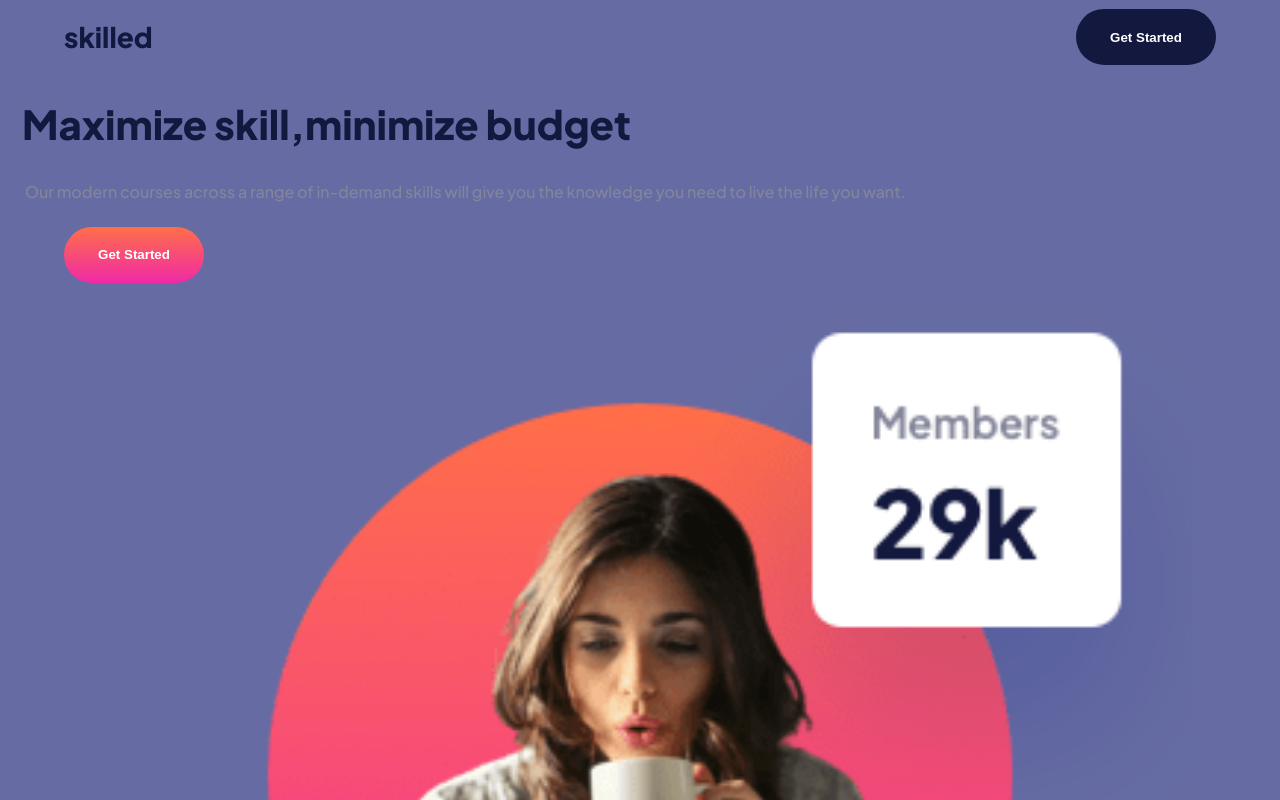
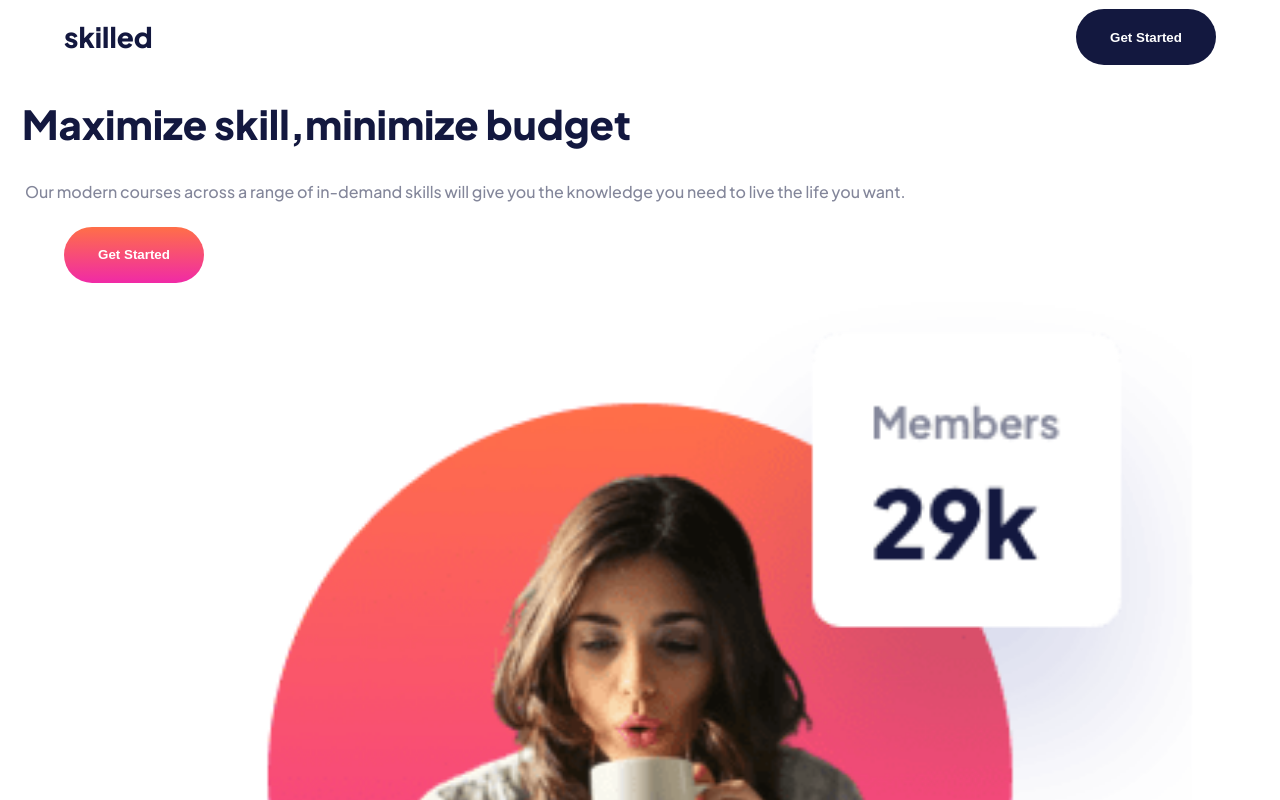
Before and after one commit to PiriyaLapa/Skilled-e-learning-landing-page, a React (Create React App) app: page / in a window 1280 px wide. Shown: the top 800 px of the page. Built offline with nearby package versions, Linux system fonts and the light colour scheme.

Commit message:
refactor code and try to deploy

```diff
--- a/src/styles/GlobalStyles.ts
+++ b/src/styles/GlobalStyles.ts
@@ -14,7 +14,6 @@ const GlobalStyles = createGlobalStyle<{
     }
     @media screen and (min-width:375px){
         body{
-            /* background:${(props) => props.theme.sventhColor}; */
             background:none;
             text-align:center;
 
@@ -22,13 +21,12 @@ const GlobalStyles = createGlobalStyle<{
     }
     @media screen and (min-width:768px){
         body{
-            background:${(props) => props.theme.fistColor};
+            background:none;
         }
     }
     @media screen and (min-width:1440px){
         body{
-            font-family:${(props) => props.fonts.testFont};
-            background:${(props) => props.theme.sventhColor};
+            background:none;
         }
     }
 
```
